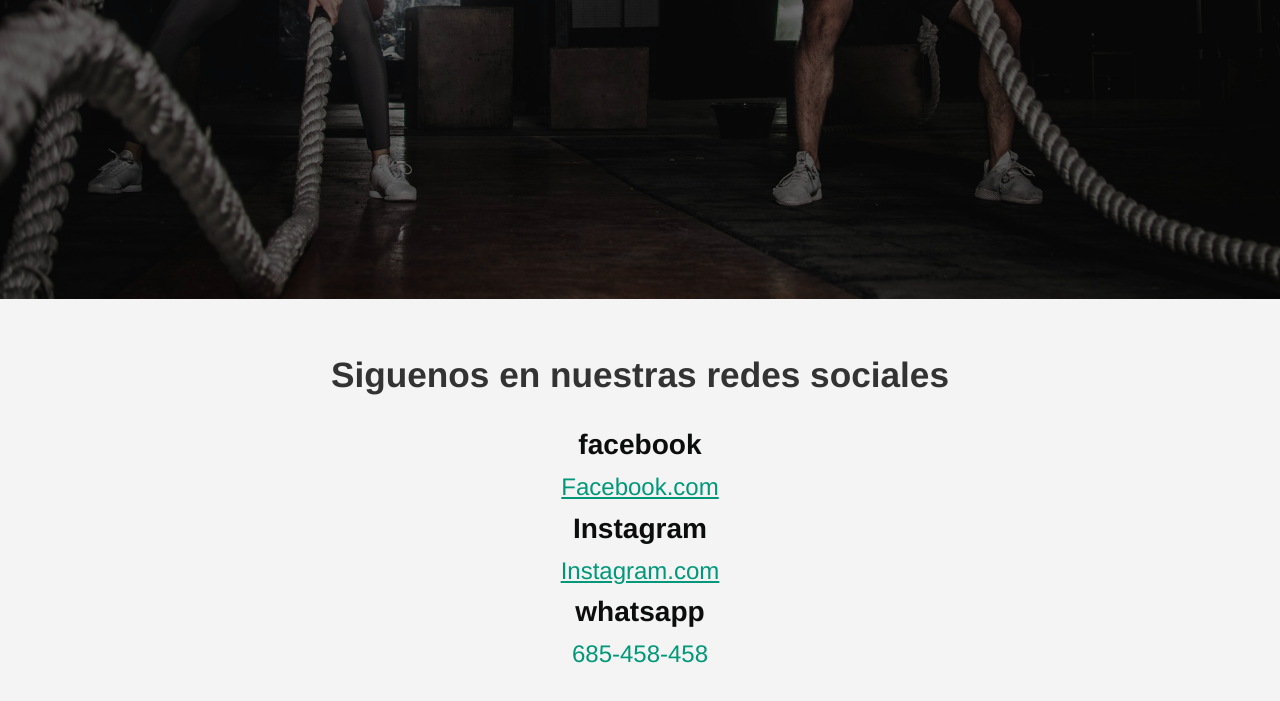
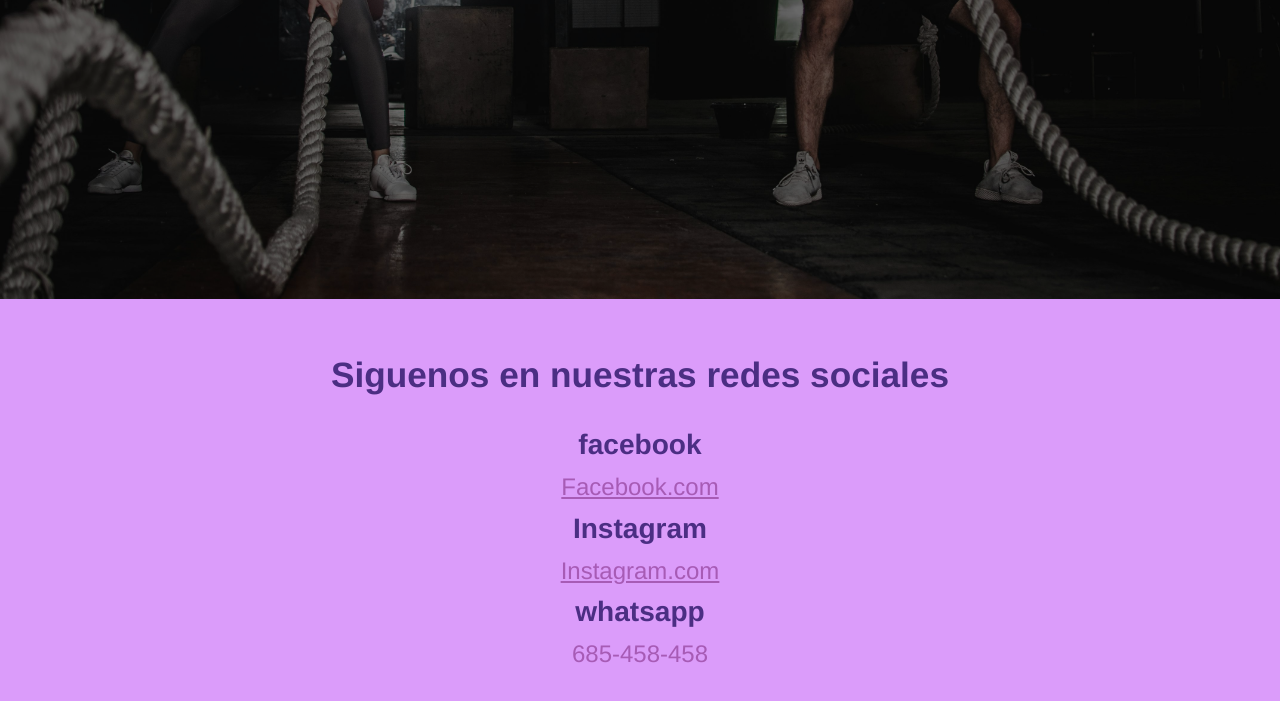
Before and after one commit to ladytintinago/fitness, a plain HTML site: page contacto.html in a window 1280 px wide. Shown: the part 501-1202 px from the top of the page. Drawn offline with Linux system fonts and the light colour scheme.

Commit message:
cambio de background

```diff
--- a/css/styles.css
+++ b/css/styles.css
@@ -8,8 +8,8 @@
 body{
     font-family: 'Franklin Gothic Medium', 'Arial Narrow', Arial, sans-serif;
     line-height: 1.6;
-    background-color:#f4f4f4;
-    color: #333;
+    background-color:#DB9CFA; /*Color de fondo modificado*/
+    color: #4B2E83;
 }
 /*Cabecera con  immagen de fondo*/
 #main-header{
@@ -75,7 +75,7 @@ body{
 .lista-actividades h3{
     font-size: 1.5rem;
     margin-bottom: 10px;
-    color: #b975aa
+    color: #5C4B91;
 }
 .lista-actividades p{
     font-size: 1rem;
@@ -118,16 +118,16 @@ body{
 .contacto_redes{
     font-size: 1.5rem;
     margin-bottom: 10px;
-    color: #0c0e0d
+    color: #4B2E83;
 
 }
 .contacto_redes a{
     font-size: 1.5rem;
     margin-bottom: 10px;
-    color: #009879
+    color: #A75BB5;
 }
 .contacto_redes p{
     font-size: 1.5rem;
     margin-bottom: 10px;
-    color: #009879
+    color: #A75BB5;
 }
```
